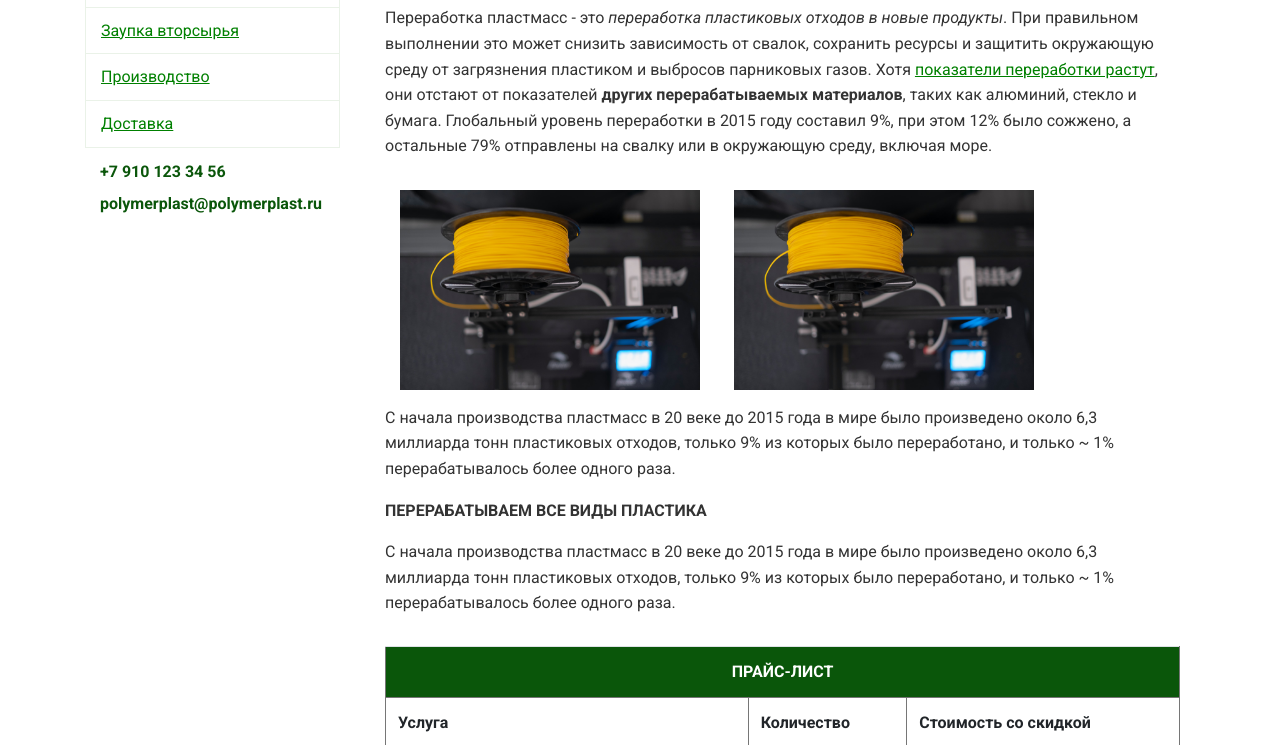
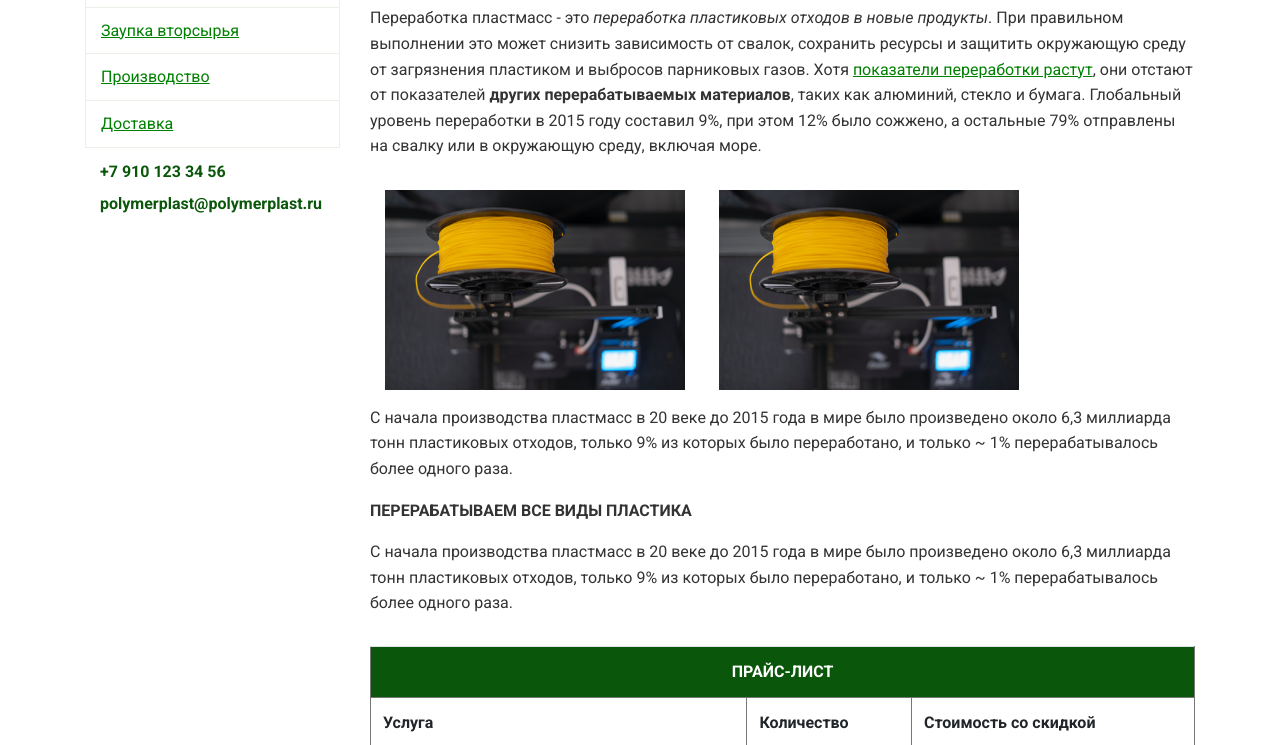
Before and after one commit to site2beru/plastic, a plain HTML site: page page.html in a window 1280 px wide. Shown: the part 380-1125 px from the top of the page. Drawn offline with nearby package versions, Linux system fonts and the light colour scheme.

Commit message:
Update main.css

```diff
--- a/assets/css/main.css
+++ b/assets/css/main.css
@@ -385,7 +385,7 @@ footer span {
 }
 
 .inner__content {
-   padding: 0:
+   padding: 0;
    margin: 0;
 }
 
```
